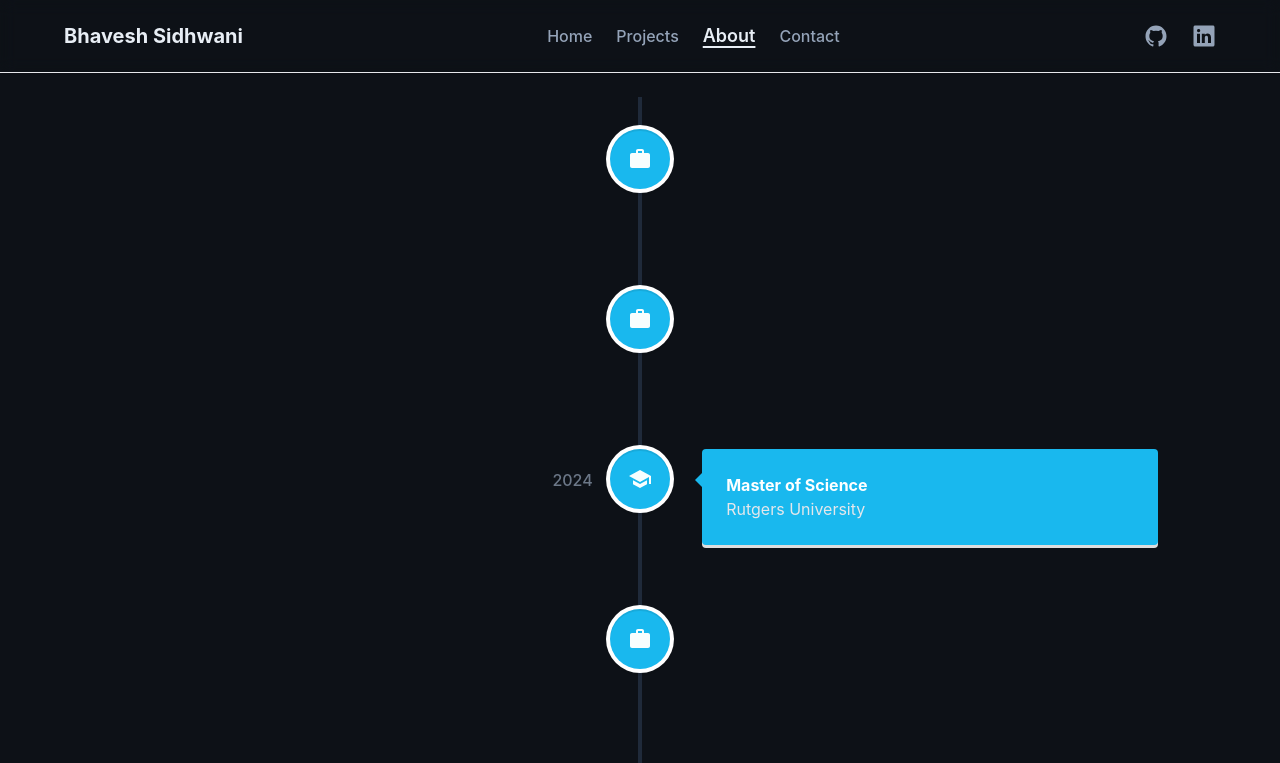
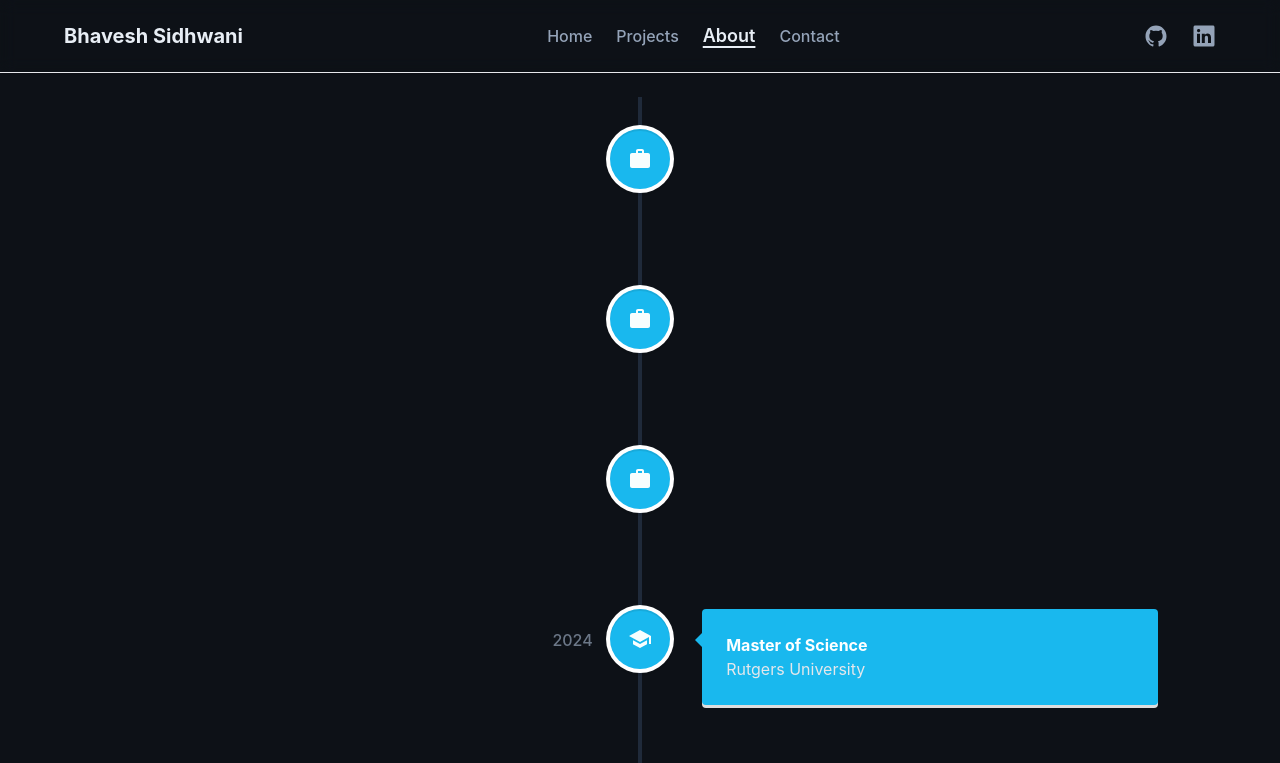
Before and after one commit to BhaveshSidhwani/Personal-Portfolio-Website, a Next.js app: page /about in a window 1280 px wide. Shown: the top 763 px of the page. Built offline with nearby package versions, Linux system fonts and the light colour scheme.

Commit message:
[fix] Moved experience to content directory

```diff
--- a/components/Timeline.tsx
+++ b/components/Timeline.tsx
@@ -6,53 +6,9 @@ import {
 } from "react-vertical-timeline-component";
 import "react-vertical-timeline-component/style.min.css";
 import { MdWork, MdSchool } from "react-icons/md";
-
-enum ElementType {
-  Work,
-  Education,
-}
+import { experience, ElementType } from "@/content/timeline/timeline";
 
 export default function Timeline() {
-  const experience = [
-    {
-      type: ElementType.Work,
-      position: "Software Engineer",
-      project: "Cloud Observability and Insights",
-      institution: "Cielara AI",
-      duration: "Oct 2024 - Jun 2025",
-    },
-    {
-      type: ElementType.Work,
-      position: "Full Stack Developer",
-      project: "Accessible Help Platform",
-      institution: "Saayam for All",
-      duration: "Jun 2024 - Oct 2024",
-    },
-    {
-      type: ElementType.Education,
-      degree: "Master of Science",
-      abbreviation: "M.S.",
-      major: "Computer Science",
-      institution: "Rutgers University",
-      duration: "2024",
-    },
-    {
-      type: ElementType.Work,
-      position: "Software Developer Intern",
-      project: "Inventory Management System",
-      institution: "MAD Engineers",
-      duration: "Nov 2021 - May 2022",
-    },
-    {
-      type: ElementType.Education,
-      degree: "Bachelor of Engineering",
-      abbreviation: "B.E.",
-      major: "Computer Engineering",
-      institution: "University of Mumbai",
-      duration: "2022",
-    },
-  ];
-
   return (
     <VerticalTimeline lineColor="var(--line)">
       {experience.map((item, index) => (
--- /dev/null
+++ b/content/timeline/timeline.ts
@@ -0,0 +1,67 @@
+enum ElementType {
+  Work,
+  Education,
+}
+
+type Experience = {
+  type: ElementType;
+  institution: string;
+  duration: string;
+
+  position?: string;
+  project?: string;
+
+  degree?: string;
+  abbreviation?: string;
+  major?: string;
+};
+
+const experience: Experience[] = [
+  {
+    type: ElementType.Work,
+    position: "Software Engineer",
+    project: "Recruitment Platform",
+    institution: "CareerUS Solutions",
+    duration: "Jul 2025 - Present",
+  },
+  {
+    type: ElementType.Work,
+    position: "Software Engineer",
+    project: "Cloud Observability and Insights",
+    institution: "Cielara AI",
+    duration: "Oct 2024 - Jun 2025",
+  },
+  {
+    type: ElementType.Work,
+    position: "Full Stack Developer",
+    project: "Volunteer Help Platform",
+    institution: "Saayam for All",
+    duration: "Jun 2024 - Oct 2024",
+  },
+  {
+    type: ElementType.Education,
+    degree: "Master of Science",
+    abbreviation: "M.S.",
+    major: "Computer Science",
+    institution: "Rutgers University",
+    duration: "2024",
+  },
+  {
+    type: ElementType.Work,
+    position: "Software Developer Intern",
+    project: "Inventory Management System",
+    institution: "MAD Engineers",
+    duration: "Nov 2021 - May 2022",
+  },
+  {
+    type: ElementType.Education,
+    degree: "Bachelor of Engineering",
+    abbreviation: "B.E.",
+    major: "Computer Engineering",
+    institution: "University of Mumbai",
+    duration: "2022",
+  },
+];
+
+export { experience, ElementType };
+export type { Experience };
```
